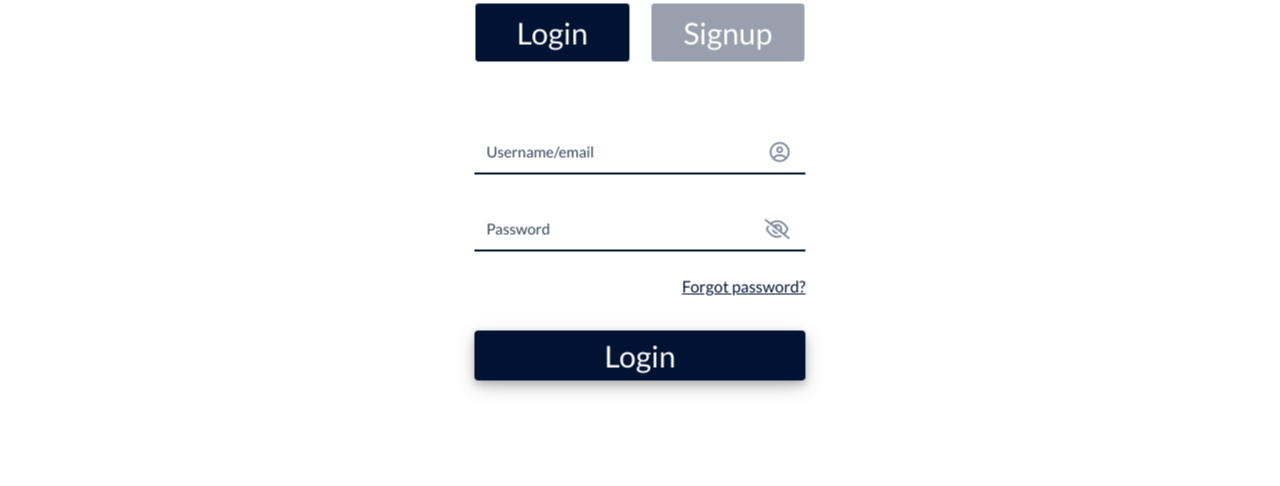
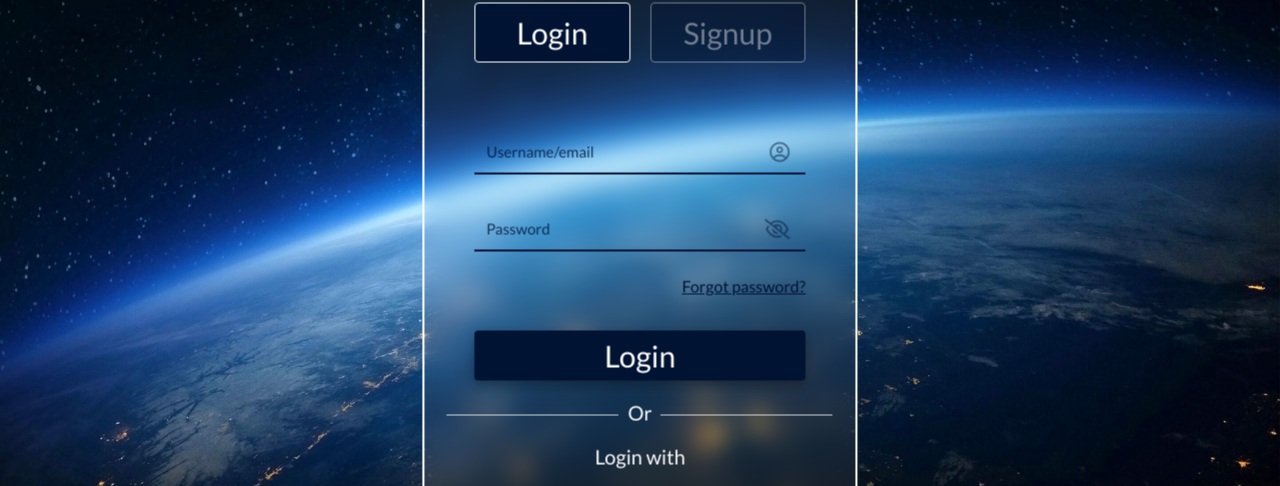
Before and after one commit to jyoti221996/Login_page, a plain HTML site: page index.html in a window 1280 px wide. Shown: the part 165-651 px from the top of the page. Drawn offline with Linux system fonts and the light colour scheme.

Commit message:
Update style.css

```diff
--- a/style.css
+++ b/style.css
@@ -11,7 +11,7 @@ body{
 }
 
 .main{
-    background-image: url("4-40729_earth-4k.jpg");
+    background-image: url("images/4-40729_earth-4k.jpg");
     background-repeat: no-repeat;
     width: 100%;
     height: 100vh;
```
